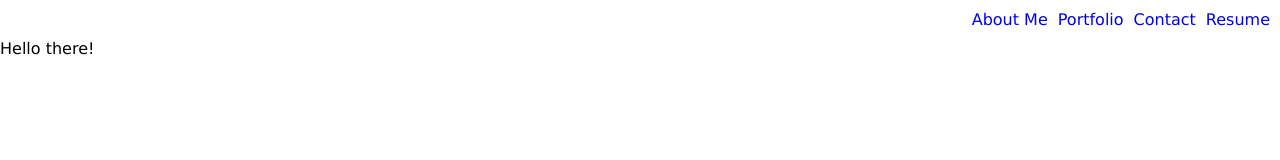
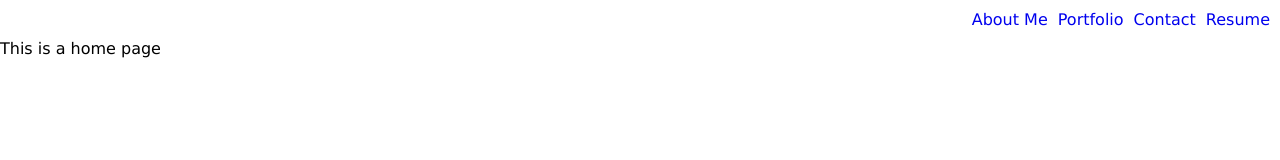
Before and after one commit to 33649EK/reactjs-portfolio-evanK, a React (Vite) app: page / in a window 1280 px wide. Shown: the top 160 px of the page. Built offline with nearby package versions, Linux system fonts and the light colour scheme.

Commit message:
working on getting routes working

```diff
--- a/src/App.jsx
+++ b/src/App.jsx
@@ -1,11 +1,15 @@
 import './App.css';
-import Portfolio from './components/Portfolio';
+import { Outlet } from 'react-router-dom';
+import Navbar from './components/Navbar';
 
 function App() {
   return (
-    <div className="content-main">
-      <Portfolio />
-    </div>
+    <>
+      <Navbar />
+      <main className="primaryContent">
+        <Outlet />
+      </main>
+    </>
   );
 }
 
--- a/src/components/Navbar.jsx
+++ b/src/components/Navbar.jsx
@@ -3,7 +3,7 @@ import { useState } from 'react';
 function Navbar() {
   return (
     <nav>
-      <a href="/AboutMe" className="nav-button">
+      <a href="/About" className="nav-button">
         About Me
       </a>
       <a href="/Portfolio" className="nav-button">
--- a/src/components/Portfolio.jsx
+++ b/src/components/Portfolio.jsx
@@ -1,11 +1,7 @@
-import Navbar from './Navbar';
-import AboutMe from './AboutMe';
-
 function Portfolio() {
   return (
     <>
-      <Navbar />
-      <AboutMe />
+      <p>This is a home page</p>
     </>
   );
 }
--- a/src/main.jsx
+++ b/src/main.jsx
@@ -1,4 +1,27 @@
 import ReactDOM from 'react-dom/client';
+import { createBrowserRouter, Route, RouterProvider } from 'react-router-dom';
+
 import App from './App';
+import AboutMe from './components/AboutMe';
+import Portfolio from './components/Portfolio';
 
-ReactDOM.createRoot(document.getElementById('root')).render(<App />);
+const router = createBrowserRouter([
+  {
+    path: '/',
+    element: <App />,
+    children: [
+      {
+        index: true,
+        element: <Portfolio />,
+      },
+      {
+        index: '/About',
+        element: <AboutMe />,
+      },
+    ],
+  },
+]);
+
+ReactDOM.createRoot(document.getElementById('root')).render(
+  <RouterProvider router={router} />
+);
```
Also changed, not shown: src/components/Error.jsx (added, +12 -0 lines).
